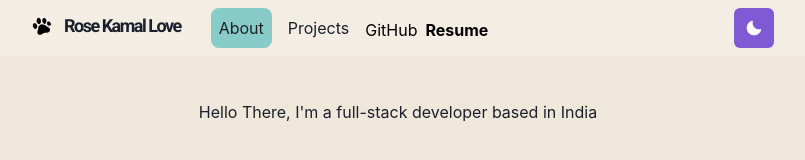
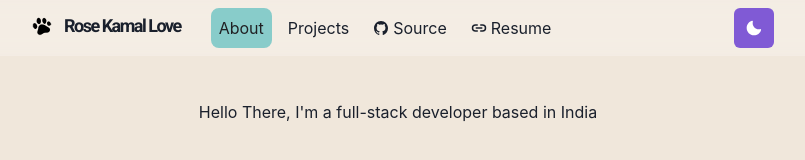
Before and after one commit to rosekamallove/rosekamal.love, a Next.js app: page / in a window 1280 px wide. Shown: the top 160 px of the page, without its empty margins (242-1047 px from the left). Built offline with nearby package versions, Linux system fonts and the light colour scheme.

Commit message:
source and resume link

```diff
--- a/components/navbar.js
+++ b/components/navbar.js
@@ -14,6 +14,7 @@ import {
   useColorModeValue
 } from '@chakra-ui/react'
 import NextLink from 'next/link'
+import { IoLink, IoLogoGithub } from 'react-icons/io5'
 import Logo from './logo'
 import ThemeToggleButton from './theme-toggle-button'
 
@@ -79,26 +80,30 @@ const Navbar = props => {
           <LinkItem href="/projects" path={path}>
             Projects
           </LinkItem>
-          <Link
-            style={{
-              color: useColorModeValue('#000', '#fff'),
-              marginTop: '10px'
-            }}
-            href="https://github.com/rosekamallove"
+          <LinkItem
             target="_blank"
+            href="https://github.com/craftzdog/craftzdog-homepage"
+            path={path}
+            display="inline-flex"
+            alignItems="center"
+            style={{ gap: 4 }}
+            pl={2}
           >
-            GitHub
-          </Link>
-          <Link
-            style={{
-              color: useColorModeValue('#000', '#fff'),
-              marginTop: '10px'
-            }}
+            <IoLogoGithub />
+            Source
+          </LinkItem>
+          <LinkItem
             href="https://drive.google.com/file/d/16S4zJlCyRrM5e8k66Ng69h0f1Q1aRL04/view"
             target="_blank"
+            path={path}
+            display="inline-flex"
+            alignItems="center"
+            style={{ gap: 4 }}
+            pl={2}
           >
-            <b>Resume</b>
-          </Link>
+            <IoLink />
+            Resume
+          </LinkItem>
         </Stack>
 
         <Box flex={1} align="right">
```
